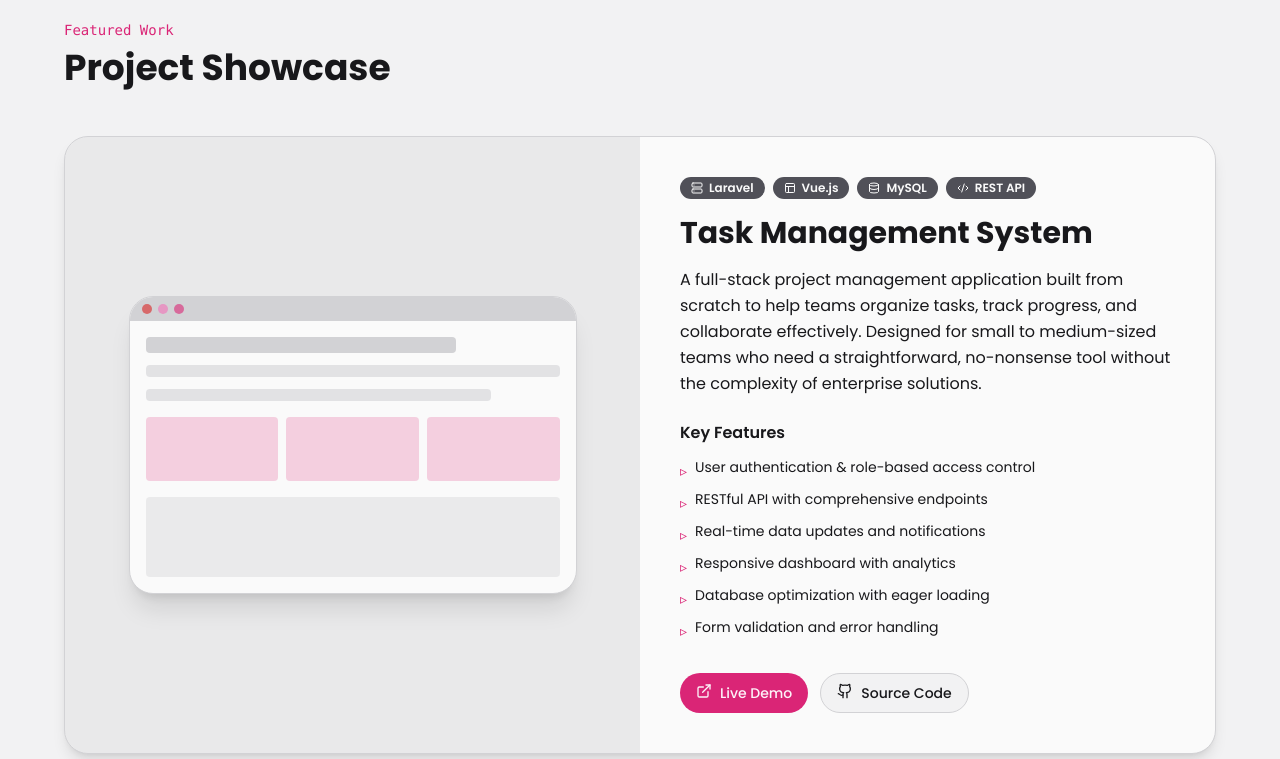
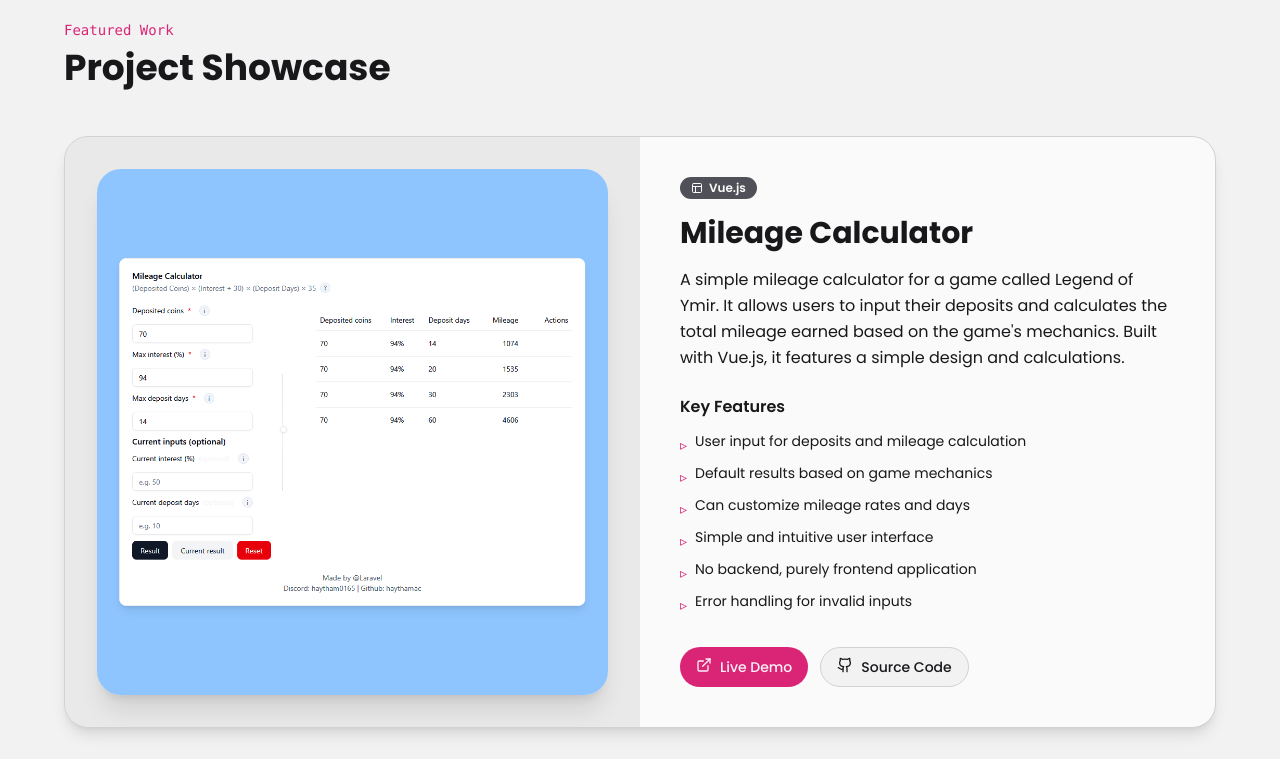
Before and after one commit to haythamac/portfolio, a Vue app: page / in a window 1280 px wide. Shown: the part 860-1619 px from the top of the page. Built offline with nearby package versions, Linux system fonts and the light colour scheme.

Commit message:
feat: projects are now flexible
feat: added mileage calculator project

```diff
--- a/src/components/ProjectShowcase.vue
+++ b/src/components/ProjectShowcase.vue
@@ -3,20 +3,45 @@ import { ExternalLink, Github, Database, Server, Layout, Code2 } from 'lucide-vu
 import Button from '@/components/ui/button.vue';
 import Badge from '@/components/ui/badge.vue';
 
-const features = [
-    "User authentication & role-based access control",
-    "RESTful API with comprehensive endpoints",
-    "Real-time data updates and notifications",
-    "Responsive dashboard with analytics",
-    "Database optimization with eager loading",
-    "Form validation and error handling",
-];
-
-const techStack = [
-    { name: "Laravel", icon: Server },
-    { name: "Vue.js", icon: Layout },
-    { name: "MySQL", icon: Database },
-    { name: "REST API", icon: Code2 },
+const projects = [
+    {
+        title: "Mileage Calculator",
+        image: "/images/mileage-calculator.png",
+        description: "A simple mileage calculator for a game called Legend of Ymir. It allows users to input their deposits and calculates the total mileage earned based on the game's mechanics. Built with Vue.js, it features a simple design and calculations.",
+        techStack: [
+            { name: "Vue.js", icon: Layout },
+        ],
+        features: [
+            "User input for deposits and mileage calculation",
+            "Default results based on game mechanics",
+            "Can customize mileage rates and days",
+            "Simple and intuitive user interface",
+            "No backend, purely frontend application",
+            "Error handling for invalid inputs",
+        ],
+        demoLink: "https://ymir-mileage.vercel.app/",
+        githubLink: "https://github.com/haythamac/ymir-mileage-calculator",
+    },
+    {
+        title: "Guild Management System",
+        description: "A comprehensive guild management system designed for online gaming communities. This full-stack application allows guild leaders to manage members, events, and communications effectively. Built with Laravel for the backend and Vue.js for the frontend, it offers a seamless user experience.",
+        techStack: [
+            { name: "Laravel", icon: Server },
+            { name: "Vue.js", icon: Layout },
+            { name: "MySQL", icon: Database },
+            { name: "REST API", icon: Code2 },
+        ],
+        features: [
+            "Member management with roles and permissions",
+            "Event scheduling and notifications",
+            "Integrated chat system for real-time communication",
+            "Dashboard with guild statistics and analytics",
+            "Responsive design for mobile and desktop",
+            "Secure authentication and data handling",
+        ],
+        demoLink: "https://yourproject.com",
+        githubLink: "https://github.com/janssenuy/your-project",
+    },
 ];
 </script>
 
@@ -30,11 +55,17 @@ const techStack = [
                 </h2>
             </div>
 
-            <div class="bg-card rounded-lg border border-border overflow-hidden shadow-lg">
+            <!-- Loop through projects -->
+            <div v-for="(project, index) in projects" :key="project.title"
+                class="bg-card rounded-lg border border-border overflow-hidden shadow-lg mb-8 last:mb-0">
                 <div class="grid lg:grid-cols-2 gap-0">
                     <!-- Project Preview -->
                     <div class="bg-secondary/10 p-8 flex items-center justify-center min-h-[300px] lg:min-h-[400px]">
-                        <div class="w-full max-w-md">
+                        <!-- Show image if available -->
+                        <img v-if="project.image" :src="project.image" :alt="project.title"
+                            class="w-full h-full object-cover rounded-lg shadow-xl" />
+                        <!-- Show default mockup if no image -->
+                        <div v-else class="w-full max-w-md">
                             <div class="bg-card rounded-lg shadow-xl border border-border overflow-hidden">
                                 <div class="h-6 bg-muted flex items-center px-3 gap-1.5">
                                     <div class="w-2.5 h-2.5 rounded-full bg-destructive/60"></div>
@@ -59,27 +90,25 @@ const techStack = [
                     <!-- Project Details -->
                     <div class="p-8 lg:p-10">
                         <div class="flex flex-wrap gap-2 mb-4">
-                            <Badge v-for="tech in techStack" :key="tech.name" variant="secondary" class="gap-1.5">
+                            <Badge v-for="tech in project.techStack" :key="tech.name" variant="secondary"
+                                class="gap-1.5">
                                 <component :is="tech.icon" class="h-3 w-3" />
                                 {{ tech.name }}
                             </Badge>
                         </div>
 
                         <h3 class="text-2xl md:text-3xl font-bold text-foreground mb-4">
-                            Task Management System
+                            {{ project.title }}
                         </h3>
 
                         <p class="text-muted-foreground mb-6 leading-relaxed">
-                            A full-stack project management application built from scratch to help teams
-                            organize tasks, track progress, and collaborate effectively. Designed for
-                            small to medium-sized teams who need a straightforward, no-nonsense tool
-                            without the complexity of enterprise solutions.
+                            {{ project.description }}
                         </p>
 
                         <div class="mb-8">
                             <h4 class="font-semibold text-foreground mb-3">Key Features</h4>
                             <ul class="grid gap-2">
-                                <li v-for="(feature, index) in features" :key="index"
+                                <li v-for="(feature, featureIndex) in project.features" :key="featureIndex"
                                     class="flex items-start gap-2 text-sm text-muted-foreground">
                                     <span class="text-primary mt-1">▹</span>
                                     {{ feature }}
@@ -89,13 +118,13 @@ const techStack = [
 
                         <div class="flex flex-wrap gap-3">
                             <Button as-child>
-                                <a href="#" target="_blank" rel="noopener noreferrer" class="flex row">
+                                <a :href="project.demoLink" target="_blank" rel="noopener noreferrer" class="flex row">
                                     <ExternalLink class="mr-2 h-4 w-4" />
                                     Live Demo
                                 </a>
                             </Button>
                             <Button variant="outline" as-child>
-                                <a href="https://github.com/janssenuy" target="_blank" rel="noopener noreferrer" class="flex row">
+                                <a :href="project.githubLink" target="_blank" rel="noopener noreferrer" class="flex row">
                                     <Github class="mr-2 h-4 w-4" />
                                     Source Code
                                 </a>
```
Also changed, not shown: public/images/mileage-calculator.png (added).
